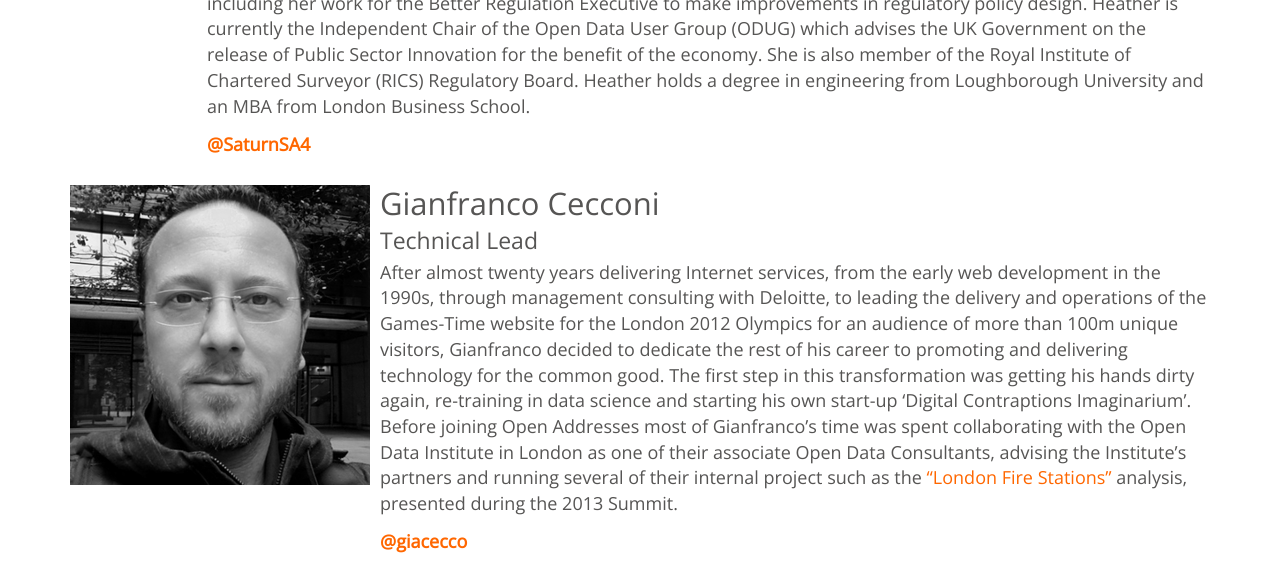
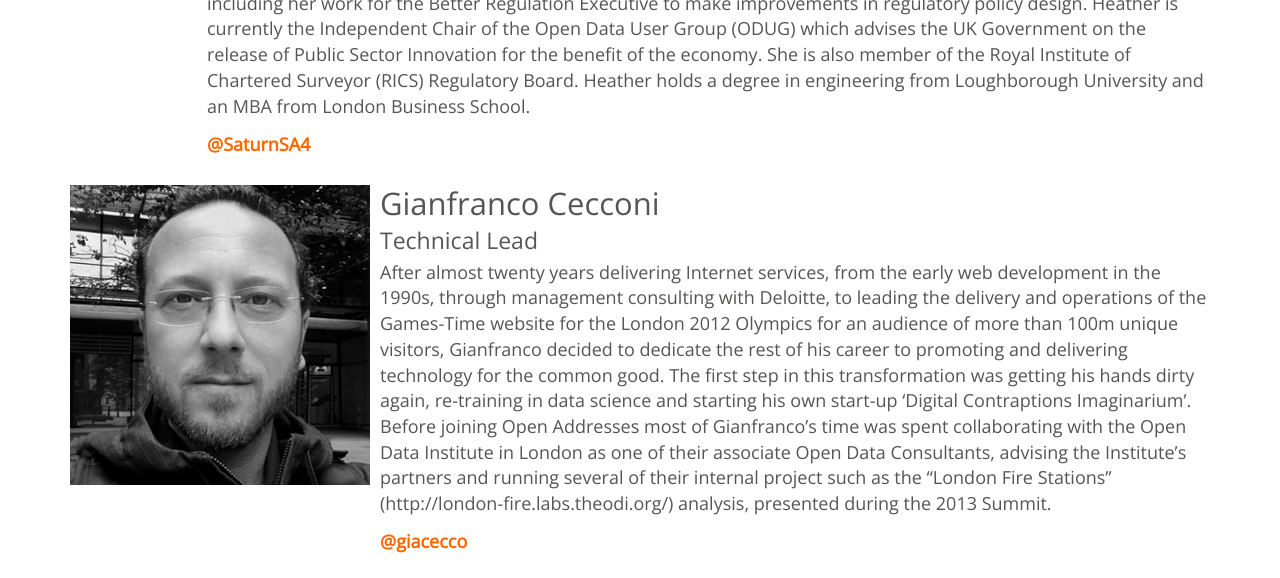
Before and after one commit to OpenAddressesUK/OLD_openaddressesuk.github.io, a Jekyll site: the page built from about/team.html, in a window 1280 px wide and 900 px high, scrolled down 2826 px, cut to the strip 0-578 px from the top of the window. Built offline with Jekyll 4.4.1, drawn with Linux system fonts in a browser that asks for light colours; nearby versions of some CDN libraries.

Commit message:
Removed MD URL that broke the page formatting

```diff
--- a/_data/team.yml
+++ b/_data/team.yml
@@ -30,7 +30,7 @@
   role: Technical Lead
   image: /assets/images/team_gianfranco_cecconi.png
   twitter: giacecco
-  bio: After almost twenty years delivering Internet services, from the early web development in the 1990s, through management consulting with Deloitte, to leading the delivery and operations of the Games-Time website for the London 2012 Olympics for an audience of more than 100m unique visitors, Gianfranco decided to dedicate the rest of his career to promoting and delivering technology for the common good. The first step in this transformation was getting his hands dirty again, re-training in data science and starting his own start-up 'Digital Contraptions Imaginarium'. Before joining Open Addresses most of Gianfranco's time was spent collaborating with the Open Data Institute in London as one of their associate Open Data Consultants, advising the Institute's partners and running several of their internal project such as the ["London Fire Stations"](http://london-fire.labs.theodi.org/) analysis, presented during the 2013 Summit.
+  bio: After almost twenty years delivering Internet services, from the early web development in the 1990s, through management consulting with Deloitte, to leading the delivery and operations of the Games-Time website for the London 2012 Olympics for an audience of more than 100m unique visitors, Gianfranco decided to dedicate the rest of his career to promoting and delivering technology for the common good. The first step in this transformation was getting his hands dirty again, re-training in data science and starting his own start-up 'Digital Contraptions Imaginarium'. Before joining Open Addresses most of Gianfranco's time was spent collaborating with the Open Data Institute in London as one of their associate Open Data Consultants, advising the Institute's partners and running several of their internal project such as the "London Fire Stations" (http://london-fire.labs.theodi.org/) analysis, presented during the 2013 Summit.
 
 - name: Peter Wells
   role: Product Lead
```
